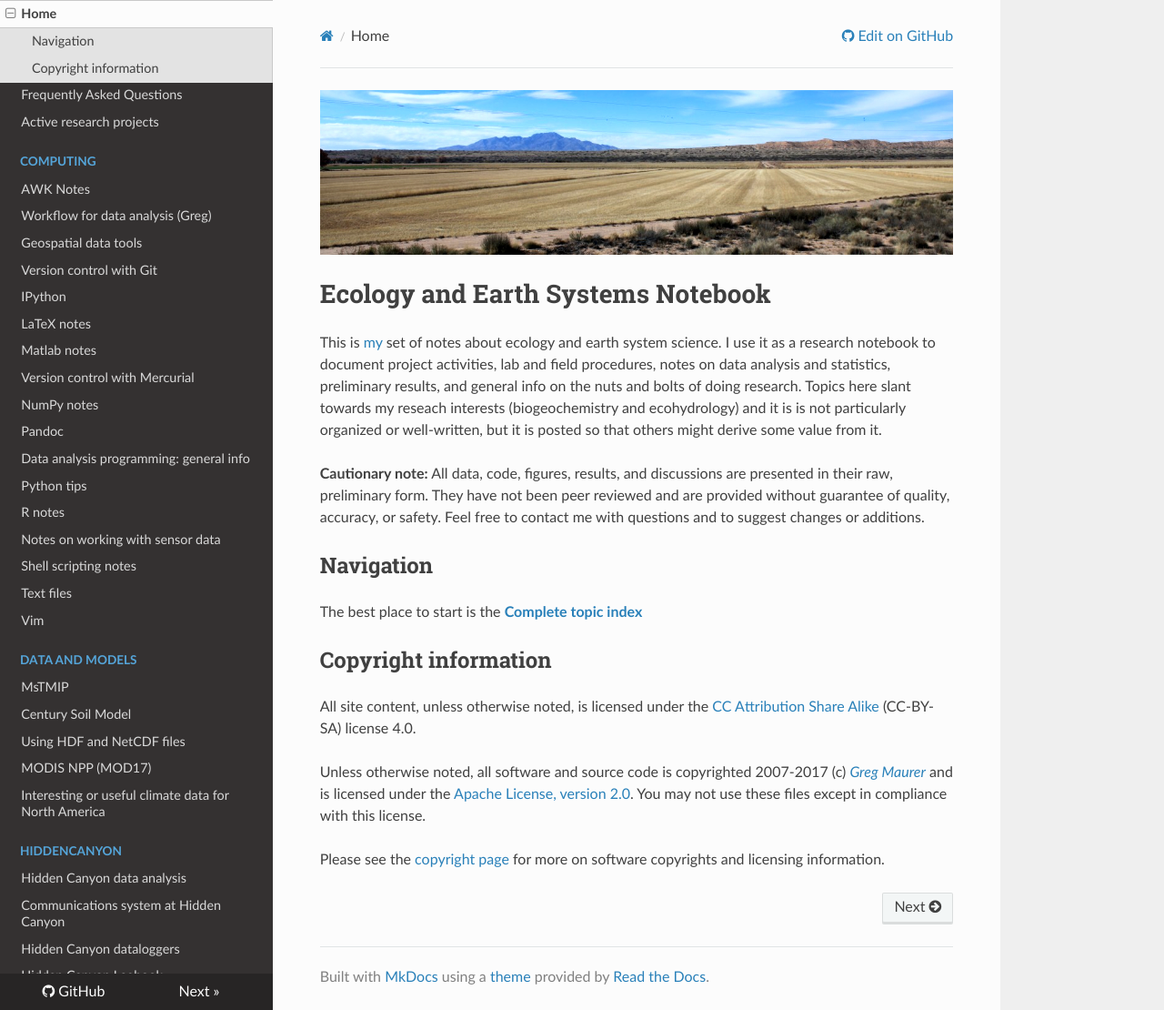
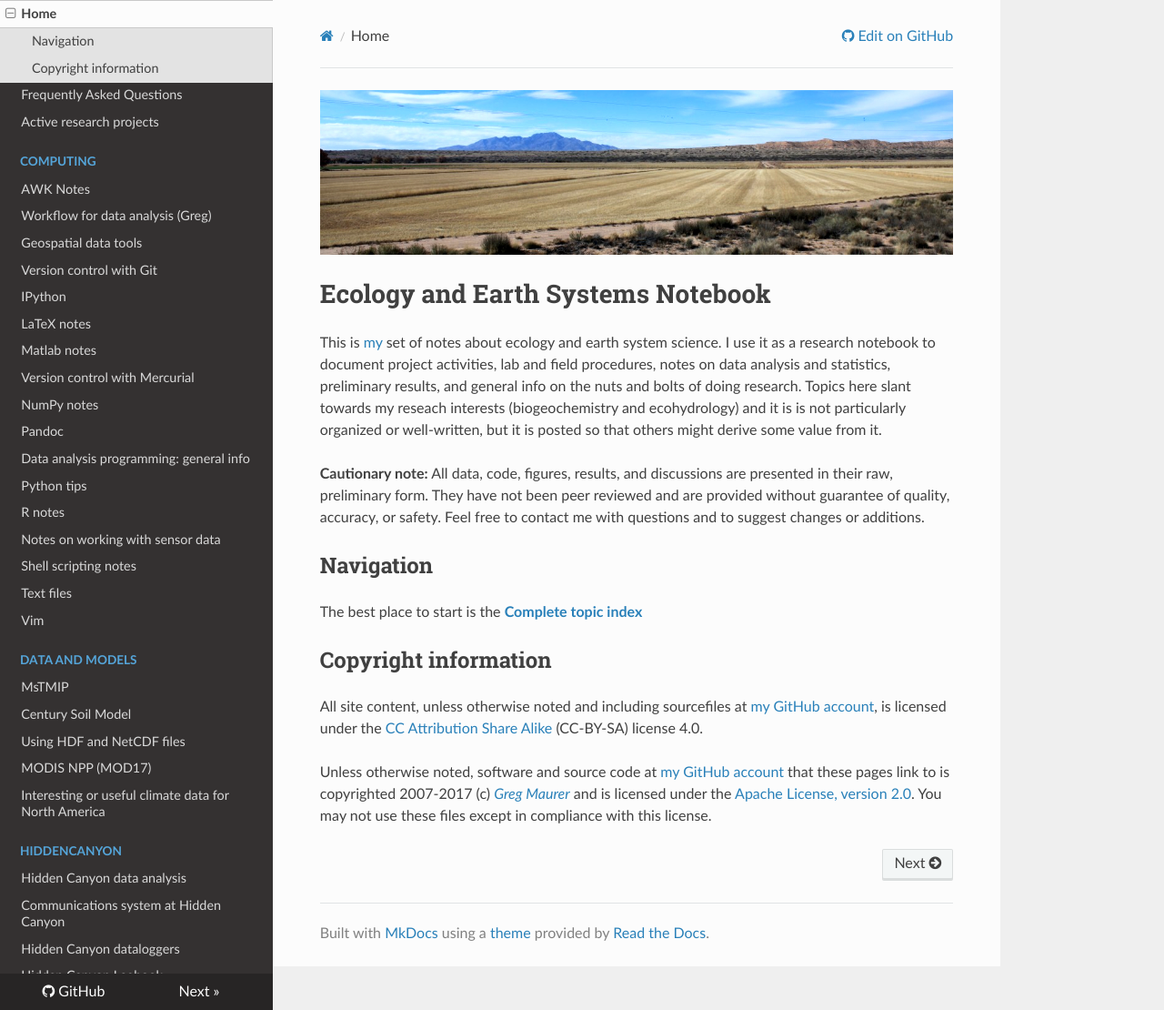
Before and after one commit to gremau/EarthSciNotebook, an MkDocs documentation site: the page built from docs/index.md, in a window 1280 px wide and 1110 px high. Shown: the whole window at 91% size. Built offline with MkDocs 1.6.1, drawn with Linux system fonts in a browser that asks for light colours; nearby versions of some CDN libraries.

Commit message:
simplifying some copyright stuff

```diff
--- a/docs/index.md
+++ b/docs/index.md
@@ -12,12 +12,6 @@ The best place to start is the **[Complete topic index](topicindex.md)**
 
 ## Copyright information
 
-All site content, unless otherwise noted, is licensed under the [CC Attribution Share Alike](http://creativecommons.org/licenses/by-sa/4.0) (CC-BY-SA) license
-4.0.
+All site content, unless otherwise noted and including sourcefiles at [my GitHub account](http://github.com/gremau/EarthSciNotebook), is licensed under the [CC Attribution Share Alike](http://creativecommons.org/licenses/by-sa/4.0) (CC-BY-SA) license 4.0.
 
-Unless otherwise noted, all software and source code is copyrighted
-2007-2017 (c) *[Greg Maurer](greg@pronghorns.net)* and is
-licensed under the [Apache License, version 2.0](http://www.apache.org/licenses/LICENSE-2.0). You may not use these files except in compliance with this license.
-
-Please see the [copyright page](wiki/copyright.md) for more on
-software copyrights and licensing information.
+Unless otherwise noted, software and source code at [my GitHub account](http://github.com/gremau/) that these pages link to is copyrighted 2007-2017 (c) *[Greg Maurer](greg@pronghorns.net)* and is licensed under the [Apache License, version 2.0](http://www.apache.org/licenses/LICENSE-2.0). You may not use these files except in compliance with this license.
```
Also changed, not shown: docs/wiki/copyright.md (deleted, +0 -54 lines), docs/media/wiki/dokuwiki-128.png (deleted).
